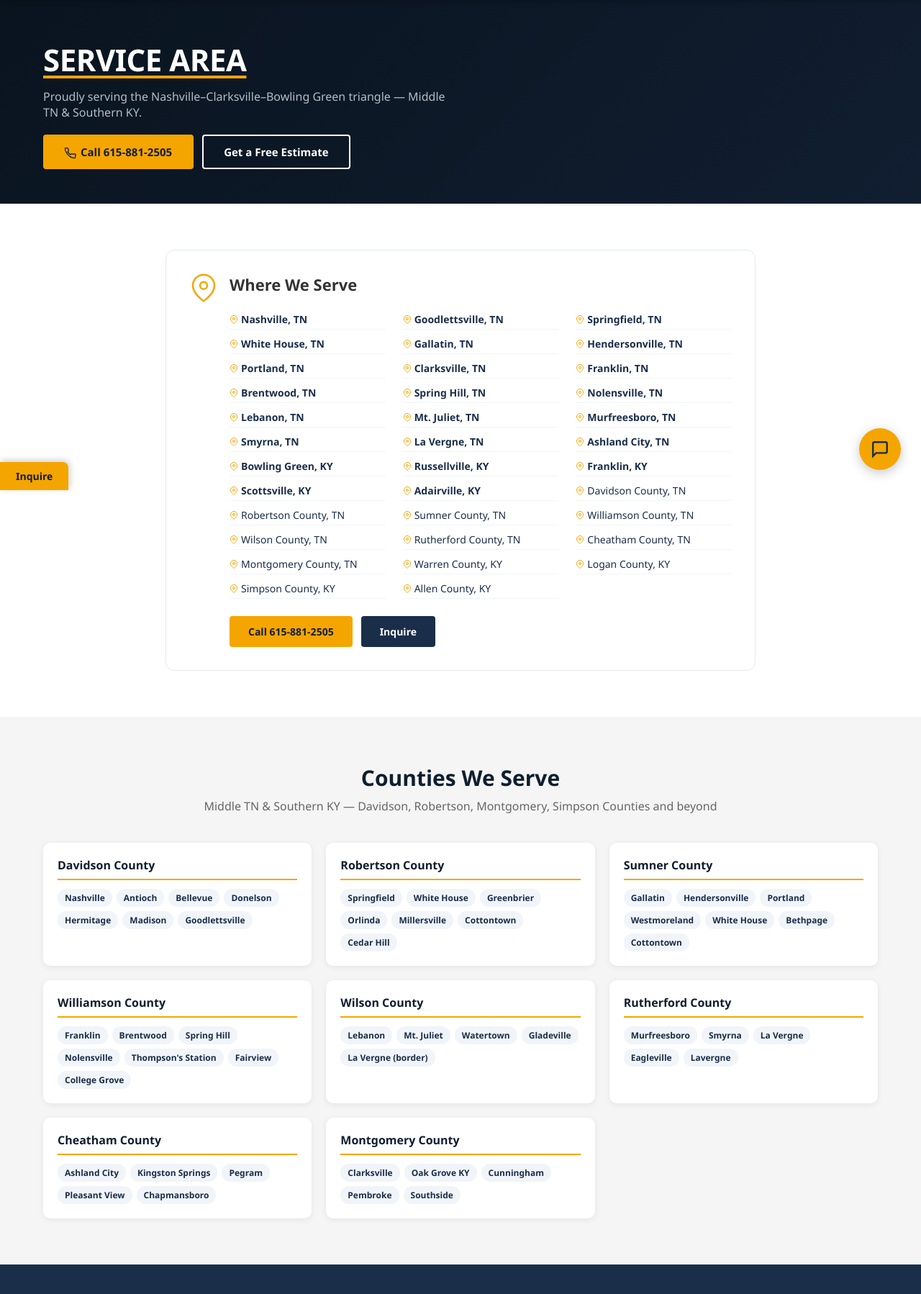
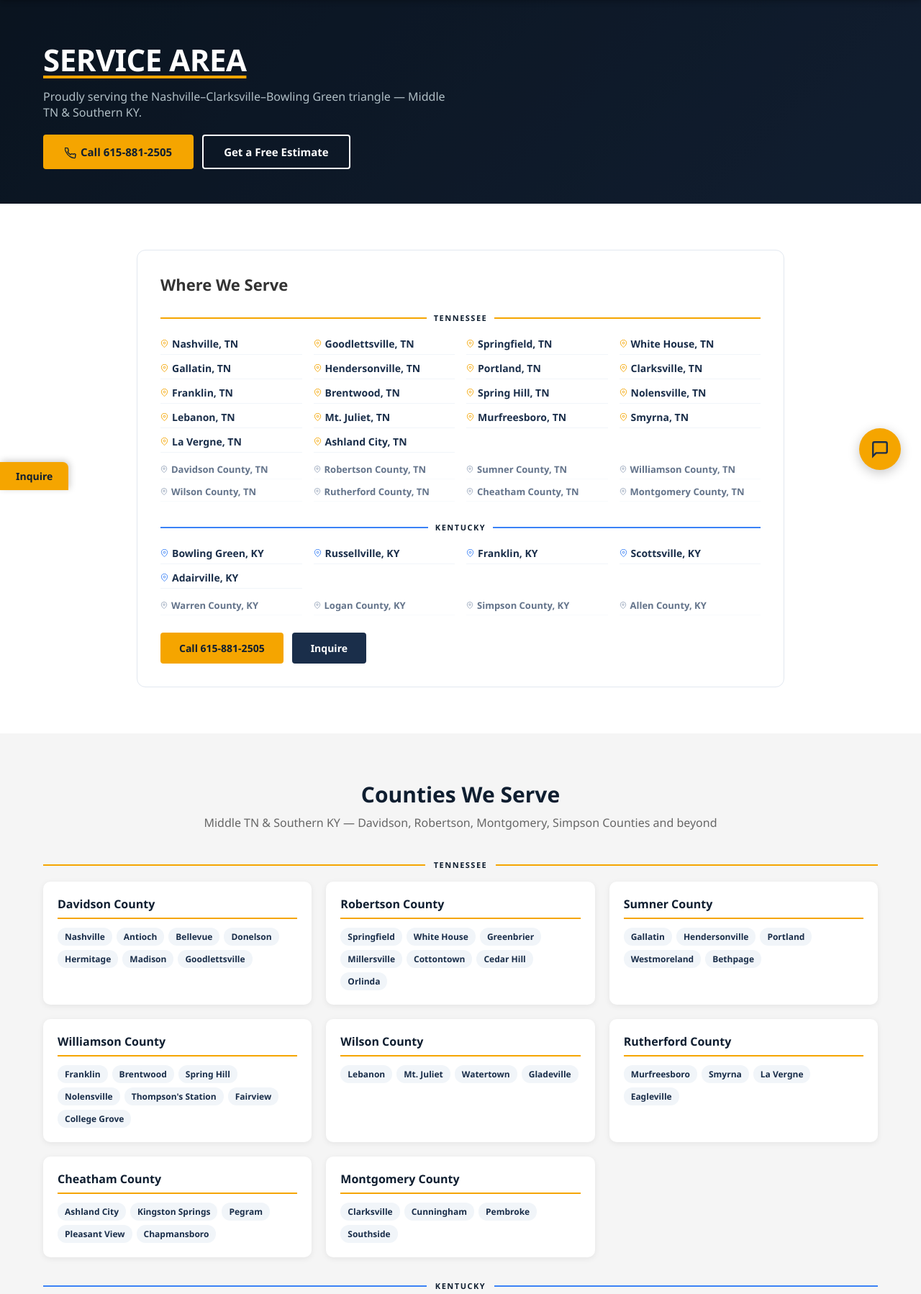
Before and after one commit to Orbitzz/JunkBusters_Website, a Django app: page /areas-we-serve/ in a window 1280 px wide. Shown: the part 119-1917 px from the top of the page at 72% size. Run offline with Django 5.2, Linux system fonts and the light colour scheme; data that the repository does not hold is empty; some libraries are stand-ins or nearby versions.

Commit message:
feat: reorganize areas page with TN/KY state sections
Where We Serve and Counties We Serve sections now split into
clearly labeled Tennessee and Kentucky blocks with distinct
yellow/blue dividers. All new city pages included with links.

Co-Authored-By: Claude Sonnet 4.6 <noreply@anthropic.com>

```diff
--- a/website/templates/website/areas.html
+++ b/website/templates/website/areas.html
@@ -20,25 +20,51 @@
 
 <section class="section">
   <div class="container">
-    <div style="max-width:820px;margin:0 auto;">
+    <div style="max-width:900px;margin:0 auto;">
       <div style="background:var(--white);border:1px solid #e2e8f0;border-radius:12px;padding:32px;">
-        <div style="display:flex;gap:16px;align-items:flex-start;flex-wrap:wrap;">
-          <div style="flex-shrink:0;color:var(--yellow);"><svg viewBox="0 0 24 24" fill="none" stroke="currentColor" stroke-width="1.5" width="40" height="40"><path d="M21 10c0 7-9 13-9 13s-9-6-9-13a9 9 0 0118 0z"/><circle cx="12" cy="10" r="3"/></svg></div>
-          <div style="flex:1;">
-            <h2 style="font-size:22px;font-weight:800;margin-bottom:20px;">Where We Serve</h2>
-            <div style="display:grid;grid-template-columns:1fr 1fr 1fr;gap:6px 24px;font-size:14px;margin-bottom:24px;">
-              {% for area in primary_areas %}
-              <a href="{{ area.url }}" style="padding:4px 0;border-bottom:1px solid #f1f5f9;color:var(--navy);text-decoration:none;display:flex;align-items:center;gap:4px;font-weight:600;transition:color .15s;" onmouseover="this.style.color='var(--yellow-dark)'" onmouseout="this.style.color='var(--navy)'"><svg viewBox="0 0 24 24" fill="none" stroke="currentColor" stroke-width="2" width="12" height="12" style="flex-shrink:0;color:var(--yellow);"><path d="M21 10c0 7-9 13-9 13s-9-6-9-13a9 9 0 0118 0z"/><circle cx="12" cy="10" r="3"/></svg>{{ area.name }}</a>
-              {% endfor %}
-              {% for area in secondary_areas %}
-              <a href="{{ area.url }}" style="padding:4px 0;border-bottom:1px solid #f1f5f9;color:var(--navy);text-decoration:none;display:flex;align-items:center;gap:4px;font-weight:500;transition:color .15s;" onmouseover="this.style.color='var(--yellow-dark)'" onmouseout="this.style.color='var(--navy)'"><svg viewBox="0 0 24 24" fill="none" stroke="currentColor" stroke-width="2" width="12" height="12" style="flex-shrink:0;color:var(--yellow);"><path d="M21 10c0 7-9 13-9 13s-9-6-9-13a9 9 0 0118 0z"/><circle cx="12" cy="10" r="3"/></svg>{{ area.name }}</a>
-              {% endfor %}
-            </div>
-            <div style="display:flex;gap:12px;flex-wrap:wrap;">
-              <a href="tel:6158812505" class="btn btn-yellow" style="padding:10px 24px;font-size:14px;">Call 615-881-2505</a>
-              <a href="/quote/" class="btn btn-navy" style="padding:10px 24px;font-size:14px;">Inquire</a>
-            </div>
+        <h2 style="font-size:22px;font-weight:800;margin-bottom:24px;">Where We Serve</h2>
+
+        <!-- Tennessee -->
+        <div style="margin-bottom:28px;">
+          <div style="display:flex;align-items:center;gap:10px;margin-bottom:14px;">
+            <div style="height:2px;flex:1;background:var(--yellow);"></div>
+            <span style="font-size:11px;font-weight:800;text-transform:uppercase;letter-spacing:1.5px;color:var(--navy-dark);white-space:nowrap;">Tennessee</span>
+            <div style="height:2px;flex:1;background:var(--yellow);"></div>
           </div>
+          <div style="display:grid;grid-template-columns:repeat(auto-fill,minmax(175px,1fr));gap:4px 16px;font-size:14px;margin-bottom:10px;">
+            {% for area in tn_cities %}
+            <a href="{{ area.url }}" style="padding:5px 0;border-bottom:1px solid #f1f5f9;color:var(--navy);text-decoration:none;display:flex;align-items:center;gap:5px;font-weight:700;transition:color .15s;" onmouseover="this.style.color='var(--yellow-dark)'" onmouseout="this.style.color='var(--navy)'"><svg viewBox="0 0 24 24" fill="none" stroke="currentColor" stroke-width="2" width="11" height="11" style="flex-shrink:0;color:var(--yellow);"><path d="M21 10c0 7-9 13-9 13s-9-6-9-13a9 9 0 0118 0z"/><circle cx="12" cy="10" r="3"/></svg>{{ area.name }}</a>
+            {% endfor %}
+          </div>
+          <div style="display:grid;grid-template-columns:repeat(auto-fill,minmax(175px,1fr));gap:4px 16px;font-size:13px;">
+            {% for area in tn_counties %}
+            <a href="{{ area.url }}" style="padding:4px 0;border-bottom:1px solid #f8fafc;color:#64748b;text-decoration:none;display:flex;align-items:center;gap:5px;font-weight:600;transition:color .15s;" onmouseover="this.style.color='var(--yellow-dark)'" onmouseout="this.style.color='#64748b'"><svg viewBox="0 0 24 24" fill="none" stroke="currentColor" stroke-width="2" width="10" height="10" style="flex-shrink:0;color:#94a3b8;"><path d="M21 10c0 7-9 13-9 13s-9-6-9-13a9 9 0 0118 0z"/><circle cx="12" cy="10" r="3"/></svg>{{ area.name }}</a>
+            {% endfor %}
+          </div>
+        </div>
+
+        <!-- Kentucky -->
+        <div style="margin-bottom:24px;">
+          <div style="display:flex;align-items:center;gap:10px;margin-bottom:14px;">
+            <div style="height:2px;flex:1;background:#3b82f6;"></div>
+            <span style="font-size:11px;font-weight:800;text-transform:uppercase;letter-spacing:1.5px;color:var(--navy-dark);white-space:nowrap;">Kentucky</span>
+            <div style="height:2px;flex:1;background:#3b82f6;"></div>
+          </div>
+          <div style="display:grid;grid-template-columns:repeat(auto-fill,minmax(175px,1fr));gap:4px 16px;font-size:14px;margin-bottom:10px;">
+            {% for area in ky_cities %}
+            <a href="{{ area.url }}" style="padding:5px 0;border-bottom:1px solid #f1f5f9;color:var(--navy);text-decoration:none;display:flex;align-items:center;gap:5px;font-weight:700;transition:color .15s;" onmouseover="this.style.color='#3b82f6'" onmouseout="this.style.color='var(--navy)'"><svg viewBox="0 0 24 24" fill="none" stroke="currentColor" stroke-width="2" width="11" height="11" style="flex-shrink:0;color:#3b82f6;"><path d="M21 10c0 7-9 13-9 13s-9-6-9-13a9 9 0 0118 0z"/><circle cx="12" cy="10" r="3"/></svg>{{ area.name }}</a>
+            {% endfor %}
+          </div>
+          <div style="display:grid;grid-template-columns:repeat(auto-fill,minmax(175px,1fr));gap:4px 16px;font-size:13px;">
+            {% for area in ky_counties %}
+            <a href="{{ area.url }}" style="padding:4px 0;border-bottom:1px solid #f8fafc;color:#64748b;text-decoration:none;display:flex;align-items:center;gap:5px;font-weight:600;transition:color .15s;" onmouseover="this.style.color='#3b82f6'" onmouseout="this.style.color='#64748b'"><svg viewBox="0 0 24 24" fill="none" stroke="currentColor" stroke-width="2" width="10" height="10" style="flex-shrink:0;color:#94a3b8;"><path d="M21 10c0 7-9 13-9 13s-9-6-9-13a9 9 0 0118 0z"/><circle cx="12" cy="10" r="3"/></svg>{{ area.name }}</a>
+            {% endfor %}
+          </div>
+        </div>
+
+        <div style="display:flex;gap:12px;flex-wrap:wrap;">
+          <a href="tel:6158812505" class="btn btn-yellow" style="padding:10px 24px;font-size:14px;">Call 615-881-2505</a>
+          <a href="/quote/" class="btn btn-navy" style="padding:10px 24px;font-size:14px;">Inquire</a>
         </div>
       </div>
     </div>
@@ -50,13 +76,39 @@
   <div class="container">
     <h2 class="section-title text-center">Counties We Serve</h2>
     <p class="section-subtitle text-center">Middle TN &amp; Southern KY — Davidson, Robertson, Montgomery, Simpson Counties and beyond</p>
-    <div style="display:grid;grid-template-columns:repeat(auto-fill,minmax(280px,1fr));gap:20px;margin-top:32px;">
-      {% for area in all_areas %}
+
+    <!-- TN Counties -->
+    <div style="display:flex;align-items:center;gap:12px;margin:28px 0 16px;">
+      <div style="height:2px;flex:1;background:var(--yellow);"></div>
+      <span style="font-size:11px;font-weight:800;text-transform:uppercase;letter-spacing:1.5px;color:var(--navy-dark);white-space:nowrap;">Tennessee</span>
+      <div style="height:2px;flex:1;background:var(--yellow);"></div>
+    </div>
+    <div style="display:grid;grid-template-columns:repeat(auto-fill,minmax(280px,1fr));gap:20px;margin-bottom:32px;">
+      {% for area in tn_areas %}
       <div style="background:var(--white);border-radius:10px;padding:20px;box-shadow:0 2px 8px rgba(0,0,0,0.07);">
         <h3 style="font-size:16px;font-weight:800;color:var(--navy-dark);margin-bottom:12px;padding-bottom:8px;border-bottom:2px solid var(--yellow);">{{ area.county }}</h3>
         <div style="display:flex;flex-wrap:wrap;gap:6px;">
           {% for city in area.cities %}
           <span style="background:#f1f5f9;padding:4px 10px;border-radius:12px;font-size:12px;font-weight:600;color:var(--navy);">{{ city }}</span>
+          {% endfor %}
+        </div>
+      </div>
+      {% endfor %}
+    </div>
+
+    <!-- KY Counties -->
+    <div style="display:flex;align-items:center;gap:12px;margin-bottom:16px;">
+      <div style="height:2px;flex:1;background:#3b82f6;"></div>
+      <span style="font-size:11px;font-weight:800;text-transform:uppercase;letter-spacing:1.5px;color:var(--navy-dark);white-space:nowrap;">Kentucky</span>
+      <div style="height:2px;flex:1;background:#3b82f6;"></div>
+    </div>
+    <div style="display:grid;grid-template-columns:repeat(auto-fill,minmax(280px,1fr));gap:20px;">
+      {% for area in ky_areas %}
+      <div style="background:var(--white);border-radius:10px;padding:20px;box-shadow:0 2px 8px rgba(0,0,0,0.07);">
+        <h3 style="font-size:16px;font-weight:800;color:var(--navy-dark);margin-bottom:12px;padding-bottom:8px;border-bottom:2px solid #3b82f6;">{{ area.county }}</h3>
+        <div style="display:flex;flex-wrap:wrap;gap:6px;">
+          {% for city in area.cities %}
+          <span style="background:#eff6ff;padding:4px 10px;border-radius:12px;font-size:12px;font-weight:600;color:#1e40af;">{{ city }}</span>
           {% endfor %}
         </div>
       </div>
--- a/website/views.py
+++ b/website/views.py
@@ -1882,20 +1882,33 @@ def date_interest(request):
 
 
 def areas(request):
-    all_areas = [
-        {'county': 'Davidson County', 'cities': ['Nashville', 'Antioch', 'Bellevue', 'Donelson', 'Hermitage', 'Madison', 'Goodlettsville']},
-        {'county': 'Robertson County', 'cities': ['Springfield', 'White House', 'Greenbrier', 'Orlinda', 'Millersville', 'Cottontown', 'Cedar Hill']},
-        {'county': 'Sumner County', 'cities': ['Gallatin', 'Hendersonville', 'Portland', 'Westmoreland', 'White House', 'Bethpage', 'Cottontown']},
+    tn_areas = [
+        {'county': 'Davidson County',   'cities': ['Nashville', 'Antioch', 'Bellevue', 'Donelson', 'Hermitage', 'Madison', 'Goodlettsville']},
+        {'county': 'Robertson County',  'cities': ['Springfield', 'White House', 'Greenbrier', 'Millersville', 'Cottontown', 'Cedar Hill', 'Orlinda']},
+        {'county': 'Sumner County',     'cities': ['Gallatin', 'Hendersonville', 'Portland', 'Westmoreland', 'Bethpage']},
         {'county': 'Williamson County', 'cities': ['Franklin', 'Brentwood', 'Spring Hill', 'Nolensville', 'Thompson\'s Station', 'Fairview', 'College Grove']},
-        {'county': 'Wilson County', 'cities': ['Lebanon', 'Mt. Juliet', 'Watertown', 'Gladeville', 'La Vergne (border)']},
-        {'county': 'Rutherford County', 'cities': ['Murfreesboro', 'Smyrna', 'La Vergne', 'Eagleville', 'Lavergne']},
-        {'county': 'Cheatham County', 'cities': ['Ashland City', 'Kingston Springs', 'Pegram', 'Pleasant View', 'Chapmansboro']},
-        {'county': 'Montgomery County', 'cities': ['Clarksville', 'Oak Grove KY', 'Cunningham', 'Pembroke', 'Southside']},
+        {'county': 'Wilson County',     'cities': ['Lebanon', 'Mt. Juliet', 'Watertown', 'Gladeville']},
+        {'county': 'Rutherford County', 'cities': ['Murfreesboro', 'Smyrna', 'La Vergne', 'Eagleville']},
+        {'county': 'Cheatham County',   'cities': ['Ashland City', 'Kingston Springs', 'Pegram', 'Pleasant View', 'Chapmansboro']},
+        {'county': 'Montgomery County', 'cities': ['Clarksville', 'Cunningham', 'Pembroke', 'Southside']},
     ]
+    ky_areas = [
+        {'county': 'Warren County',  'cities': ['Bowling Green', 'Alvaton', 'Smiths Grove', 'Oakland', 'Woodburn', 'Rockfield']},
+        {'county': 'Logan County',   'cities': ['Russellville', 'Adairville', 'Auburn', 'Lewisburg']},
+        {'county': 'Simpson County', 'cities': ['Franklin', 'Bowling Green (border)']},
+        {'county': 'Allen County',   'cities': ['Scottsville']},
+    ]
+    tn_cities = [a for a in SERVICE_AREAS_PRIMARY if a['name'].endswith(', TN')]
+    ky_cities = [a for a in SERVICE_AREAS_PRIMARY if a['name'].endswith(', KY')]
+    tn_counties = [a for a in SERVICE_AREAS_SECONDARY if a['name'].endswith(', TN')]
+    ky_counties = [a for a in SERVICE_AREAS_SECONDARY if a['name'].endswith(', KY')]
     return render(request, 'website/areas.html', {
-        'all_areas': all_areas,
-        'primary_areas': SERVICE_AREAS_PRIMARY,
-        'secondary_areas': SERVICE_AREAS_SECONDARY,
+        'tn_areas': tn_areas,
+        'ky_areas': ky_areas,
+        'tn_cities': tn_cities,
+        'ky_cities': ky_cities,
+        'tn_counties': tn_counties,
+        'ky_counties': ky_counties,
     })
 
 
```
